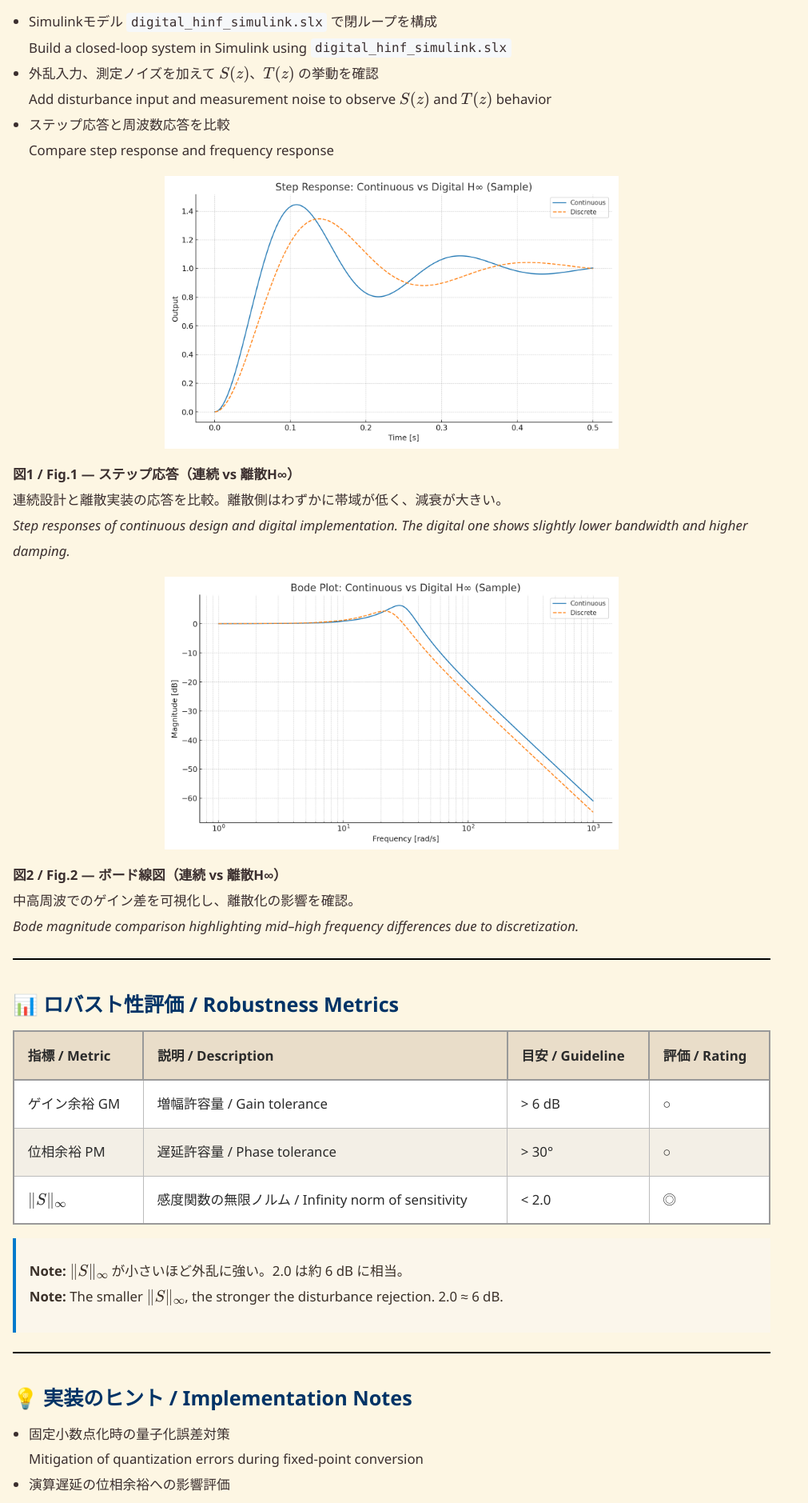
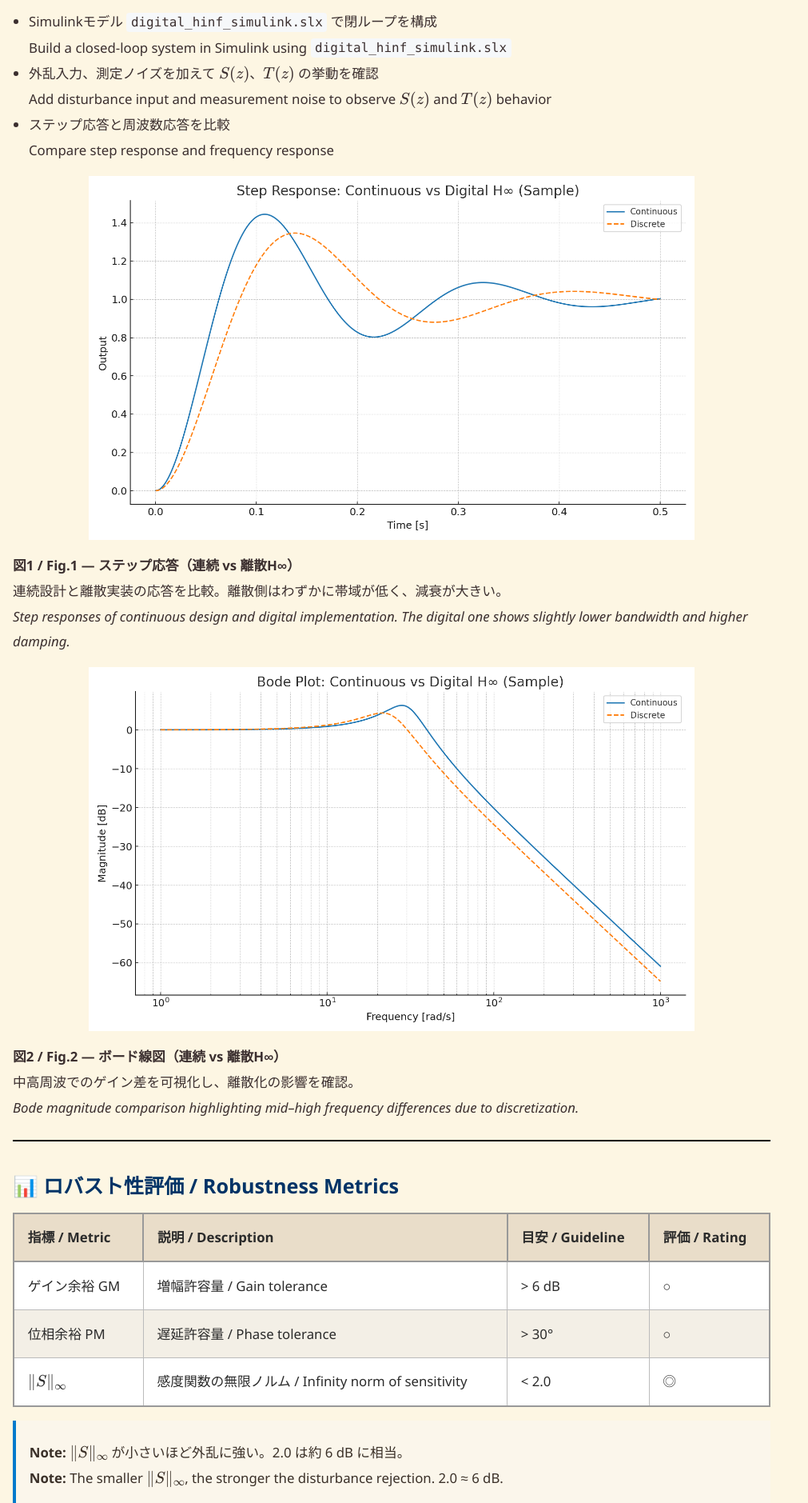
Before and after one commit to Samizo-AITL/EduController, a Jekyll site: the page built from part04_digital/theory/06_digital_hinf_control.md, in a window 1280 px wide. Shown: the part 2777-4656 px from the top of the page at 80% size, without its empty margins (0-1011 px from the left). Built offline with Jekyll 4.4.1, drawn with Linux system fonts in a browser that asks for light colours.

Commit message:
Update 06_digital_hinf_control.md

```diff
--- a/part04_digital/theory/06_digital_hinf_control.md
+++ b/part04_digital/theory/06_digital_hinf_control.md
@@ -112,14 +112,14 @@ Kd = c2d(K, Ts, 'tustin');  % デジタル制御器 / Digital controller
   Compare step response and frequency response
 
 <p align="center">
-  <img src="https://samizo-aitl.github.io/EduController/part04_digital/figures/digital_hinf_step.png" alt="Step Response: Continuous vs Digital H∞" width="60%">
+  <img src="https://samizo-aitl.github.io/EduController/part04_digital/figures/digital_hinf_step.png" alt="Step Response: Continuous vs Digital H∞" width="80%">
 </p>
 **図1 / Fig.1 — ステップ応答（連続 vs 離散H∞）**
 連続設計と離散実装の応答を比較。離散側はわずかに帯域が低く、減衰が大きい。
 *Step responses of continuous design and digital implementation. The digital one shows slightly lower bandwidth and higher damping.*
 
 <p align="center">
-  <img src="https://samizo-aitl.github.io/EduController/part04_digital/figures/digital_hinf_bode.png" alt="Bode Plot: Continuous vs Digital H∞" width="60%">
+  <img src="https://samizo-aitl.github.io/EduController/part04_digital/figures/digital_hinf_bode.png" alt="Bode Plot: Continuous vs Digital H∞" width="80%">
 </p>
 **図2 / Fig.2 — ボード線図（連続 vs 離散H∞）**
 中高周波でのゲイン差を可視化し、離散化の影響を確認。
```
